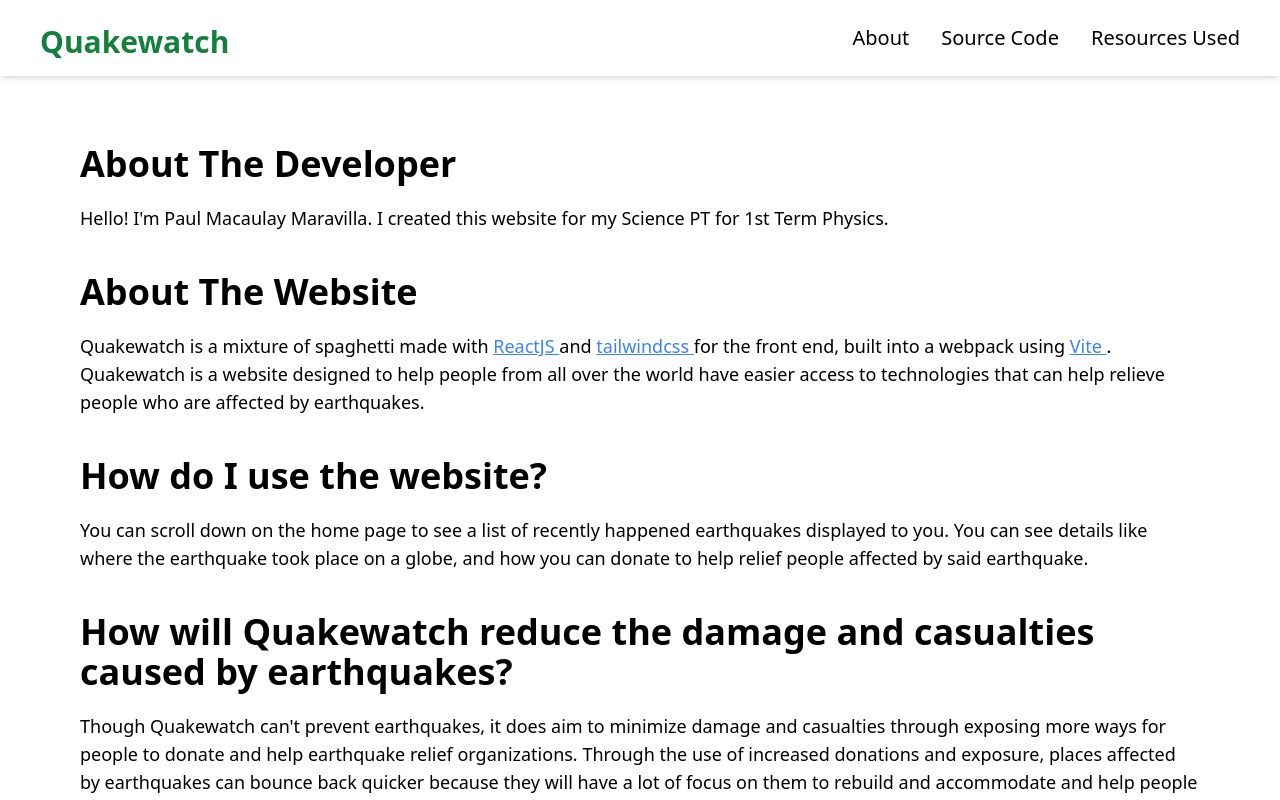
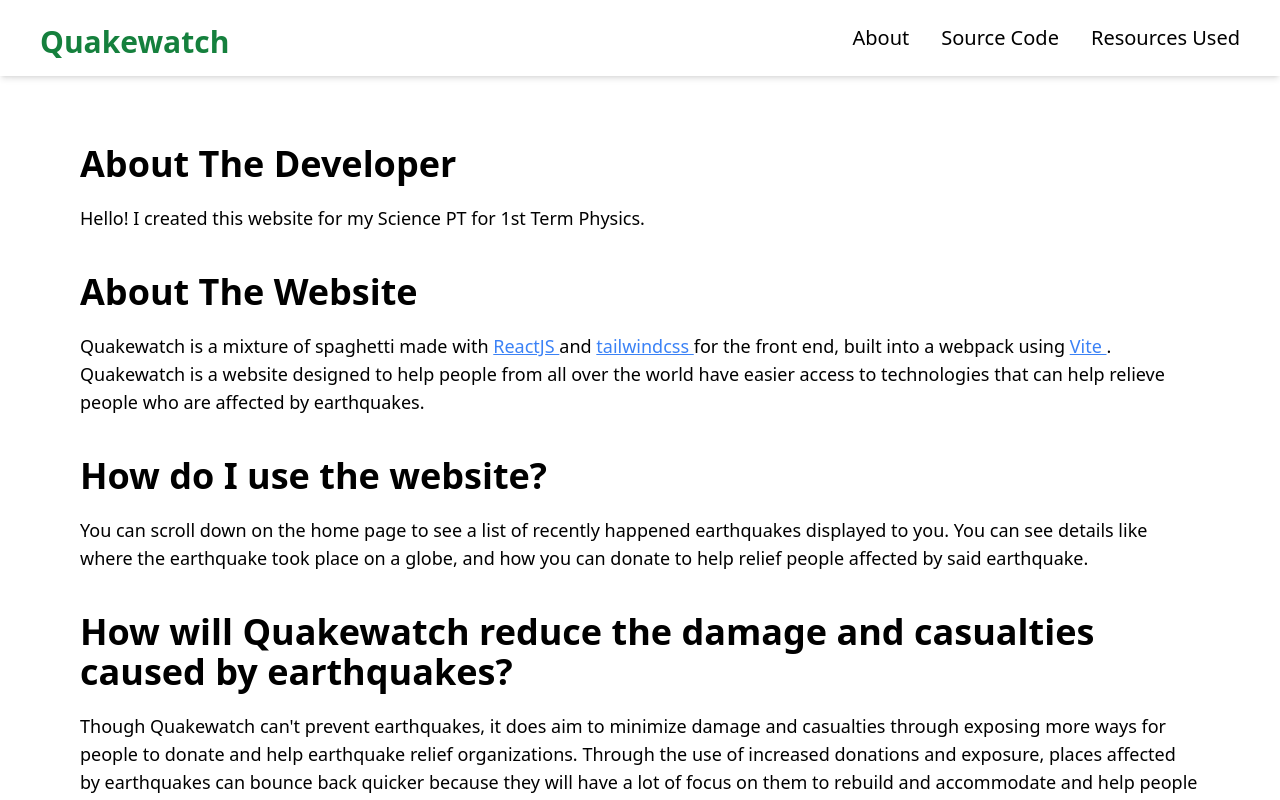
Before and after one commit to sukaruta/Quakewatch, a React (Vite) app: page /about in a window 1280 px wide. Shown: the top 800 px of the page. Built offline with nearby package versions, Linux system fonts and the light colour scheme; the HTML template or start-up script is replaced by a standard one.

Commit message:
remove name

```diff
--- a/src/pages/AboutPage.jsx
+++ b/src/pages/AboutPage.jsx
@@ -3,7 +3,7 @@ import InfoBox from "../components/InfoBox";
 function AboutPage() {
     return (
         <div className="mx-20 mt-36">
-            <InfoBox headerText={"About The Developer"} paragraphText={"Hello! I'm Paul Macaulay Maravilla. I created this website for my Science PT for 1st Term Physics."}/>
+            <InfoBox headerText={"About The Developer"} paragraphText={"Hello! I created this website for my Science PT for 1st Term Physics."}/>
             <div>
                 <h1 className="font-bold text-4xl mb-5">About The Website</h1>
                 <p className="text-lg mb-10">
```
